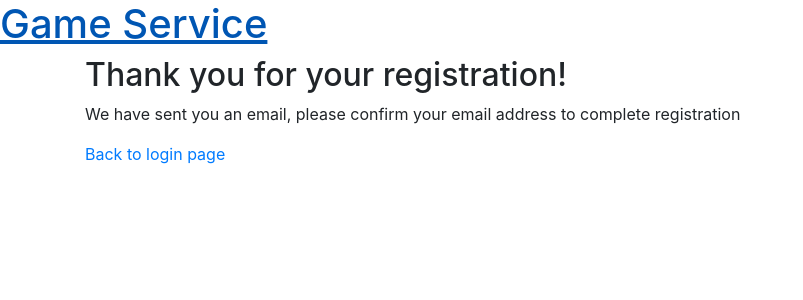
After one commit to KasperNurminen/gameservice, a Django app: page /emailconfirmation/ in a window 1280 px wide. The commit adds this page. Shown: the top 300 px of the page, without its empty margins (0-803 px from the left). Run offline with Django 3.2, Linux system fonts and the light colour scheme; some libraries are stand-ins or nearby versions.

Commit message:
fixes to email validation

```diff
--- a/gameplatform/urls.py
+++ b/gameplatform/urls.py
@@ -16,7 +16,7 @@ Including another URLconf
 from django.contrib import admin
 from django.urls import path, include
 from django.contrib.auth import views as auth_views
-from gameservice.views import Main, GameDetail, Register, Developer, DeveloperEdit, DeveloperCreate, DeveloperDelete, Profile, activate_account
+from gameservice.views import Main, GameDetail, Register, Developer, DeveloperEdit, DeveloperCreate, DeveloperDelete, Profile, activate_account, emailConfirmation
 from django.conf.urls import url
 
 urlpatterns = [
@@ -32,4 +32,5 @@ urlpatterns = [
     path('profile/', Profile.as_view(), name="profile"),
     url(r'^activate/(?P<uidb64>[0-9A-Za-z_\-]+)/(?P<token>[0-9A-Za-z]{1,13}-[0-9A-Za-z]{1,20})/$',
         activate_account, name='activate'),
+    path('emailconfirmation/', emailConfirmation.as_view(), name="emailconfirmation"),
 ]
--- a/gameservice/templates/base.html
+++ b/gameservice/templates/base.html
@@ -19,6 +19,11 @@
             <a href="/logout"> Log out </a>
         </div>
         {% endif %}
+        {% if user.is_authenticated %}
+        <div>
+            <a href="/profile"> Personal highscores and profile</a>
+        </div>
+        {% endif %}
 
     </div>
     <div class="content container">
--- /dev/null
+++ b/gameservice/templates/emailconfirmation.html
@@ -0,0 +1,10 @@
+
+{% extends 'base.html' %}
+
+{% block title %}Email sent{% endblock %}
+
+{% block content %}
+    <h2>Thank you for your registration!</h2>
+    <p> We have sent you an email, please confirm your email address to complete registration </p>
+    <a href="/"> Back to login page </a>
+{% endblock %}s
--- a/gameservice/tokens.py
+++ b/gameservice/tokens.py
@@ -1,5 +1,5 @@
 from django.contrib.auth.tokens import PasswordResetTokenGenerator
-from django.utils import six
+import six
 
 class AccountActivationTokenGenerator(PasswordResetTokenGenerator):
     def _make_hash(self, user, timestamp):
--- a/gameservice/views.py
+++ b/gameservice/views.py
@@ -122,7 +122,8 @@ class Register(View):
             to_email = form.cleaned_data.get('email')
             email = EmailMessage(email_subject, message, to=[to_email])
             email.send()
-            return HttpResponse('We have sent you an email, please confirm your email address to complete registration')
+            #return HttpResponse('We have sent you an email, please confirm your email address to complete registration')
+            return redirect('/emailconfirmation')
 
 
         return render(request, 'register.html', {'form': form})
@@ -135,9 +136,9 @@ class Profile(LoginRequiredMixin, View):
         allscores = Score.objects.filter(player__pk=request.user.pk).order_by('-game__title', '-score') #sort to title and score
         gametitles = []
         for x in allscores: #all game titles in a list
-            gametitles2.append(x.game.title)
+            gametitles.append(x.game.title)
 
-        gametitles = list(dict.fromkeys(gametitles2)) #remove duplicates
+        gametitles = list(dict.fromkeys(gametitles)) #remove duplicates
         finallist = []
         for title in gametitles: #take only one score per title
             finallist.append(allscores.filter(game__title=title)[0])
@@ -163,3 +164,9 @@ def activate_account(request, uidb64, token):
         #return HttpResponse('Your account has been activate successfully')
     else:
         return HttpResponse('Activation link is invalid!')
+
+
+class emailConfirmation(View):
+
+    def get(self, request, *args, **kwargs):
+        return render(request, "emailconfirmation.html")
```
Also changed, not shown: gameservice/forms.py (line endings or trailing spaces).
